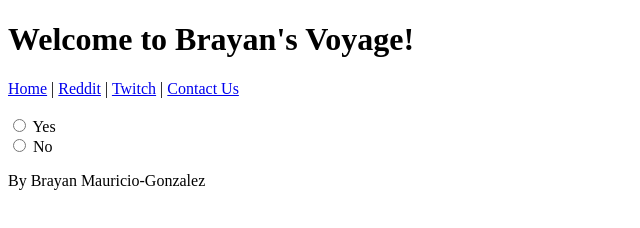
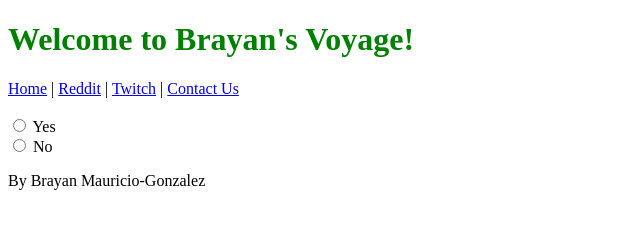
Before and after one commit to BrayanMG/GDS_Fellowship, a plain HTML site: page index.html in a window 1280 px wide. Shown: the whole page, without its empty margins (0-640 px from the left). Drawn offline with Linux system fonts and the light colour scheme.

Commit message:
Updated repository name and added main.css

```diff
--- a/index.html
+++ b/index.html
@@ -4,6 +4,7 @@
         <meta charset="UTF-8">
         <meta name="viewport" content="width=>, initial-scale=1.0">
         <meta http-equiv="X-UA-Compatible" content="ie=edge">
+        <link rel="stylesheet" href="main.css">
         <title>Document</title>
     </head>
     <body>
--- /dev/null
+++ b/main.css
@@ -0,0 +1,15 @@
+h1{
+    color: red;
+}
+
+@media only screen and (min-width: 40em){
+    h1{
+        color: blue;
+    }
+}
+
+@media only screen and (min-width: 60em){
+    h1{
+        color: green;
+    }
+}
```
